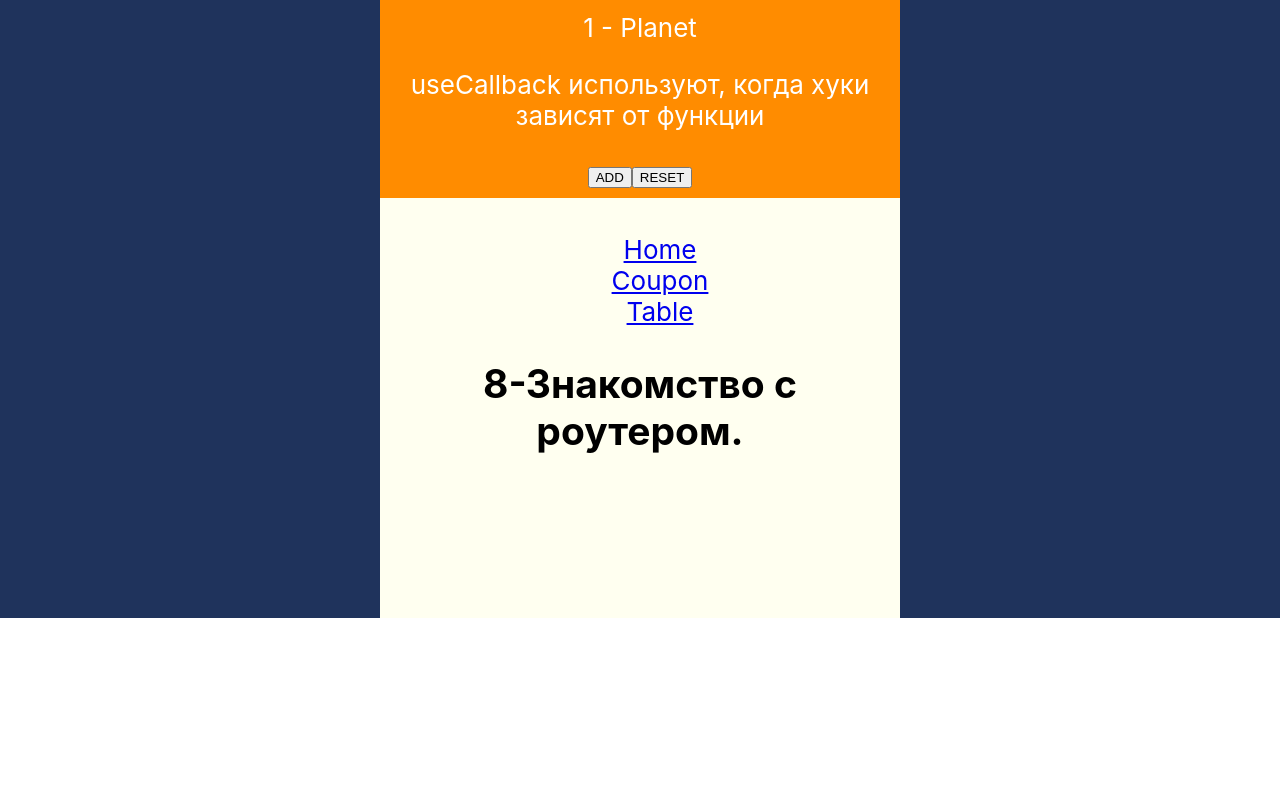
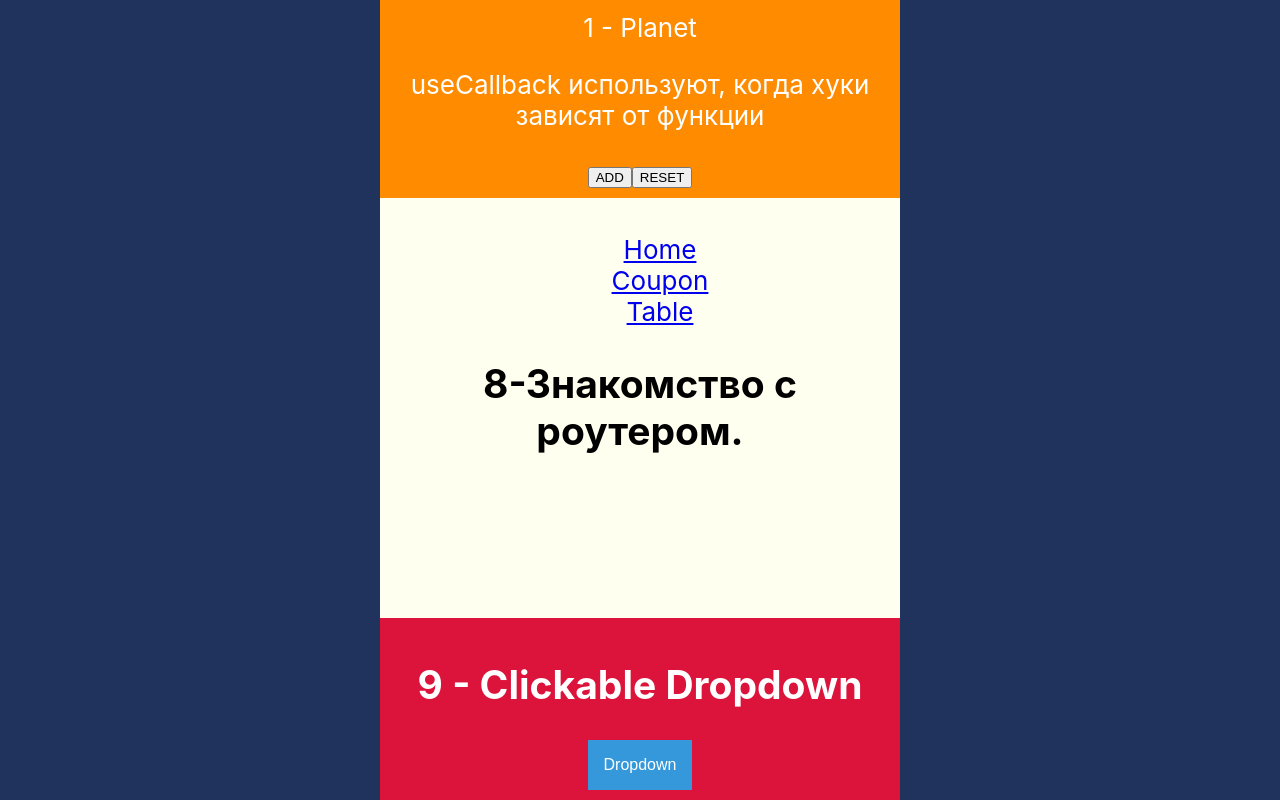
Before and after one commit to ybeliaev/for-react-test, a React (Create React App) app: page / in a window 1280 px wide. Shown: the part 1580-2380 px from the top of the page. Before the commit the page ends 2198 px from the top, so only its background shows below. Built offline with nearby package versions, Linux system fonts and the light colour scheme; no server answers.

Commit message:
toggleVisible add

```diff
--- a/src/App.jsx
+++ b/src/App.jsx
@@ -11,7 +11,7 @@ import {PlanetInfoHook} from "./components/6-create_hook"
 import {PlanetInfoHookUniversal} from "./components/7-useMemo&Callback"
 import { MenuReact } from "./components/MenuReact";
 import {RouterContainer} from "./components/RouterContainer"
-
+import {ClickDropdown} from "./components/9-ClickDropdown"
 
 
 
@@ -30,7 +30,7 @@ function App() {
           <PlanetInfoHook/>
           <PlanetInfoHookUniversal />
           <RouterContainer />
-
+          <ClickDropdown />
       </header>
     </div>
   );
--- a/src/components/1-useState.jsx
+++ b/src/components/1-useState.jsx
@@ -1,3 +1,4 @@
+/* eslint-disable */
 import React from "react";
 
 
--- a/src/components/4-useEffect.jsx
+++ b/src/components/4-useEffect.jsx
@@ -1,3 +1,4 @@
+/* eslint-disable */
 import React, { useEffect, useState } from "react"
 
 export const Notification = () => {
--- a/src/components/7-useMemo&Callback.jsx
+++ b/src/components/7-useMemo&Callback.jsx
@@ -1,3 +1,4 @@
+/* eslint-disable */
 import React, { useState, useEffect } from "react"
 import { useCallback } from "react"
 
--- /dev/null
+++ b/src/components/9-ClickDropdown.jsx
@@ -0,0 +1,50 @@
+/* eslint-disable */
+import React from "react"
+import styled from "styled-components"
+
+import { useState, useRef } from "react";
+
+const Dropbtn = styled.button`
+    background-color: #3498DB;
+    color: white;
+    padding: 16px;
+    font-size: 16px;
+    border: none;
+    cursor: pointer;
+`
+const DropdownContent = styled.div`
+    position: absolute;
+    background-color: #f1f1f1;
+    min-width: 160px;
+    box-shadow: 0px 8px 16px 0px rgba(0,0,0,0.2);
+    z-index: 1;
+
+`
+const A = styled.a`
+    color: black;
+    padding: 12px 16px;
+    text-decoration: none;
+    display: block;
+    &:hover{background-color: #c0fafc; }
+`
+
+
+export const ClickDropdown = () => {
+    const [visible, setVisible] = useState(false)
+    const linkEl = useRef(null);
+
+    const toggleVisible = () => {
+        setVisible(!visible)
+    }
+    return(
+        <div style={{position: 'relative',backgroundColor:"Crimson", padding: 10, width: '100%'}}>
+            <h2>9 - Clickable Dropdown</h2>
+            <Dropbtn onClick={toggleVisible}>Dropdown</Dropbtn>
+            {visible && (<DropdownContent>
+                <A href="!#">Link 1</A>
+                <A href="!#">Link 2</A>
+                <A href="!#">Link 3</A>
+            </DropdownContent>)}
+        </div>
+    )
+}
--- a/src/components/MenuReactItem.jsx
+++ b/src/components/MenuReactItem.jsx
@@ -1,4 +1,5 @@
 import React from "react"
+/* eslint-disable */
 import { useState } from "react";
 import styled from "styled-components";
 
```
